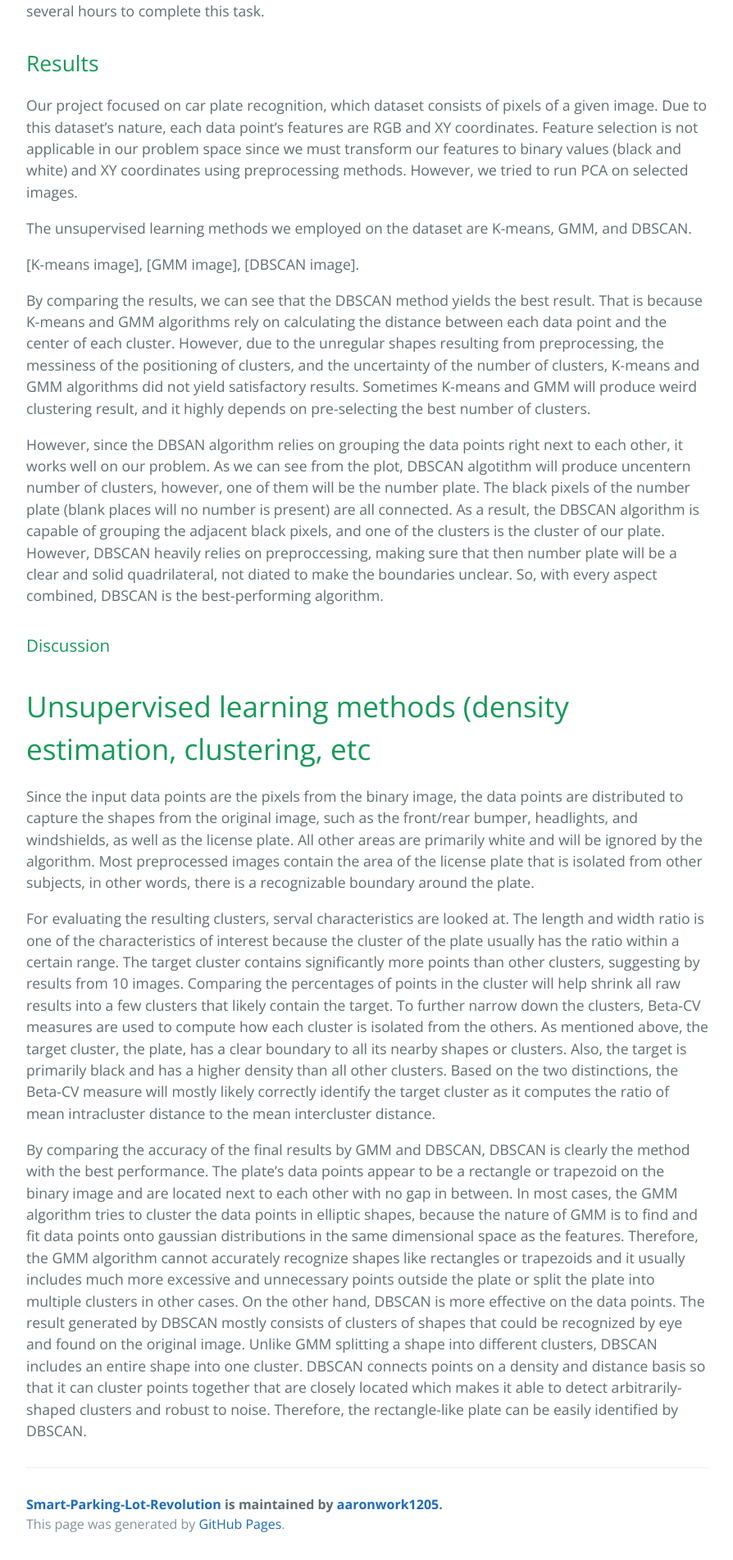
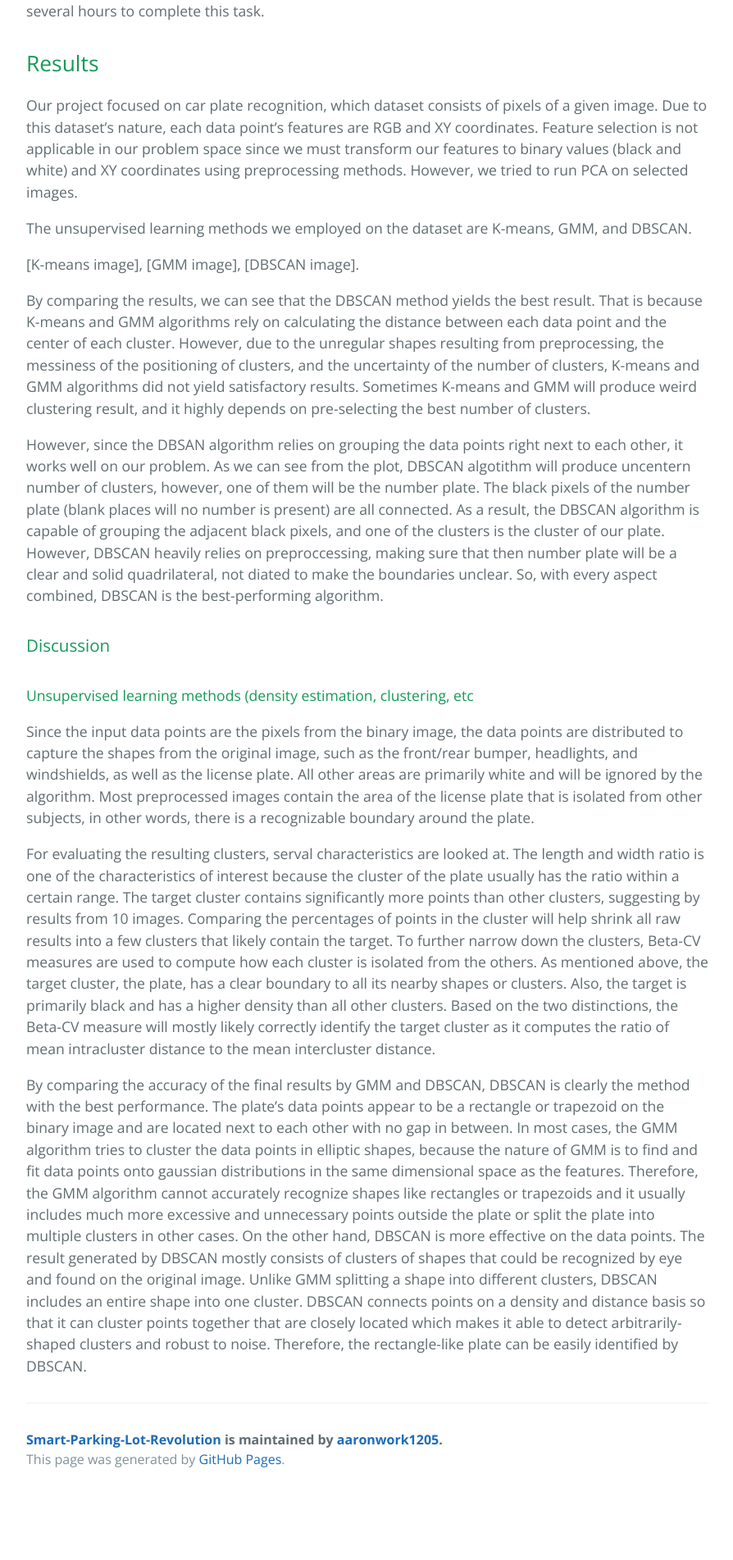
Before and after one commit to aaronwork1205/Smart-Parking-Lot-Revolution, a Jekyll site: the page built from index.md, in a window 1280 px wide. Shown: the part 2835-4738 px from the top of the page at 82% size, without its empty margins (192-1086 px from the left). Built offline with Jekyll 4.4.1, drawn with Linux system fonts in a browser that asks for light colours; our own code applies the rules of GitHub Pages for plain Markdown files; the repository's description, which GitHub fills in, is left out; after the commit the page ends 4659 px from its top, so only the background shows below that.

```diff
--- a/index.md
+++ b/index.md
@@ -34,7 +34,7 @@ However, since the DBSAN algorithm relies on grouping the data points right next
 
 ### Discussion
 
-# Unsupervised learning methods (density estimation, clustering, etc
+#### Unsupervised learning methods (density estimation, clustering, etc
 
 Since the input data points are the pixels from the binary image, the data points are distributed to capture the shapes from the original image, such as the front/rear bumper, headlights, and windshields, as well as the license plate. All other areas are primarily white and will be ignored by the algorithm. Most preprocessed images contain the area of the license plate that is isolated from other subjects, in other words, there is a recognizable boundary around the plate.
 
```
